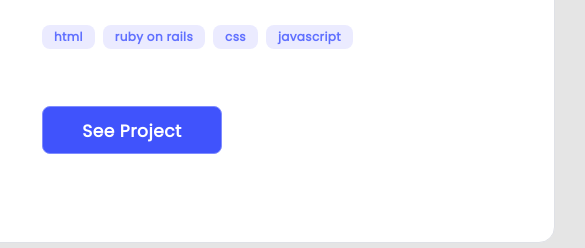
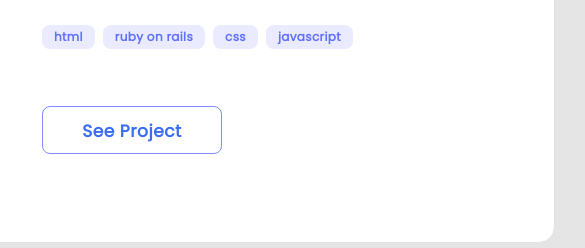
Before and after one commit to emmanuellmhango/my-portifolio, a plain HTML site: page index.html in a window 1280 px wide. Shown: the part 3052-3300 px from the top of the page, 501-1086 px from the left. Drawn offline with Linux system fonts and the light colour scheme.

Commit message:
update app.js

```diff
--- a/index.html
+++ b/index.html
@@ -256,7 +256,7 @@
                     </ul>
                 </section>
                 <section class="project-more">
-                    <button class="works-see-more screen-view-button" id="tonic-project-2-btn">See Project</button>
+                    <button class="works-see-more" id="tonic-project-2-btn">See Project</button>
                 </section>
             </div>
         </div>
```
